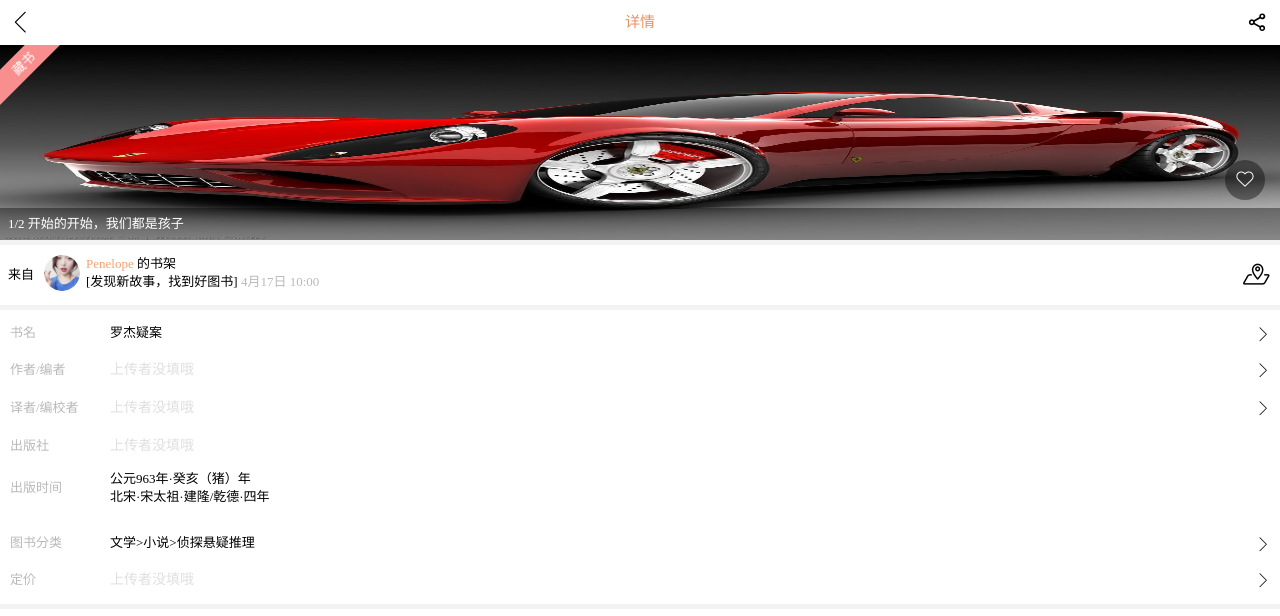
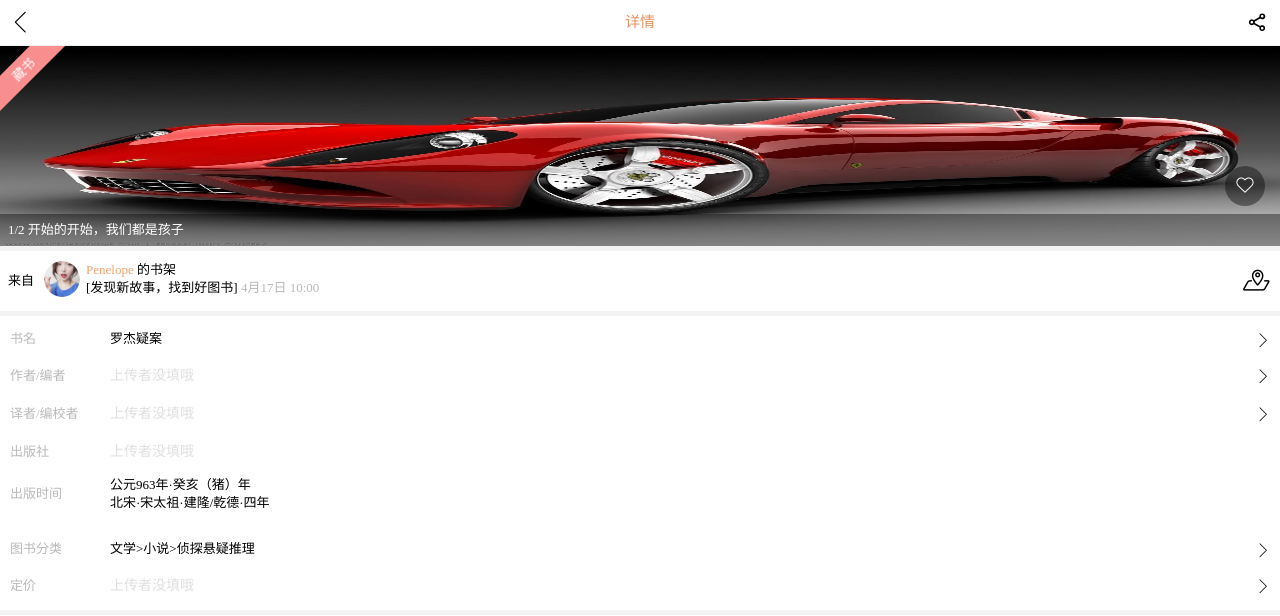
Before and after one commit to yangge26/apps, a plain HTML site: page detail/index.html in a window 1280 px wide. Shown: the top 616 px of the page. Drawn offline with Linux system fonts and the light colour scheme.

Commit message:
update something

```diff
--- a/detail/index.html
+++ b/detail/index.html
@@ -20,7 +20,7 @@
 			}
 
 			.container {
-				margin-top: 40px;
+				margin-top: 46px;
 				position: relative;
 				overflow: hidden;
 			}
@@ -93,6 +93,7 @@
 				line-height: 45px;
 				z-index: 100;
 				background: #FFFFFF;
+				border-bottom: 1px solid #EEEEEE;
 			}
 
 			.header-icon {
```
